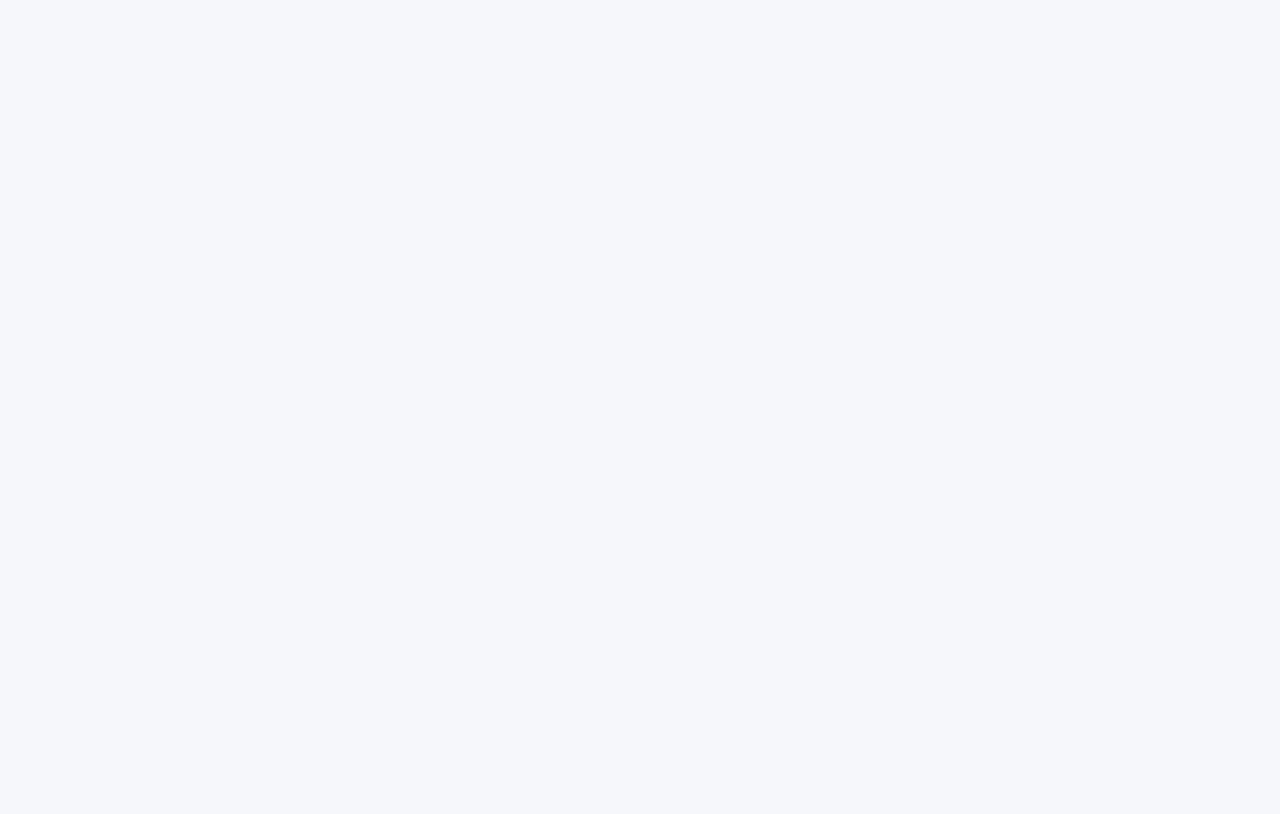
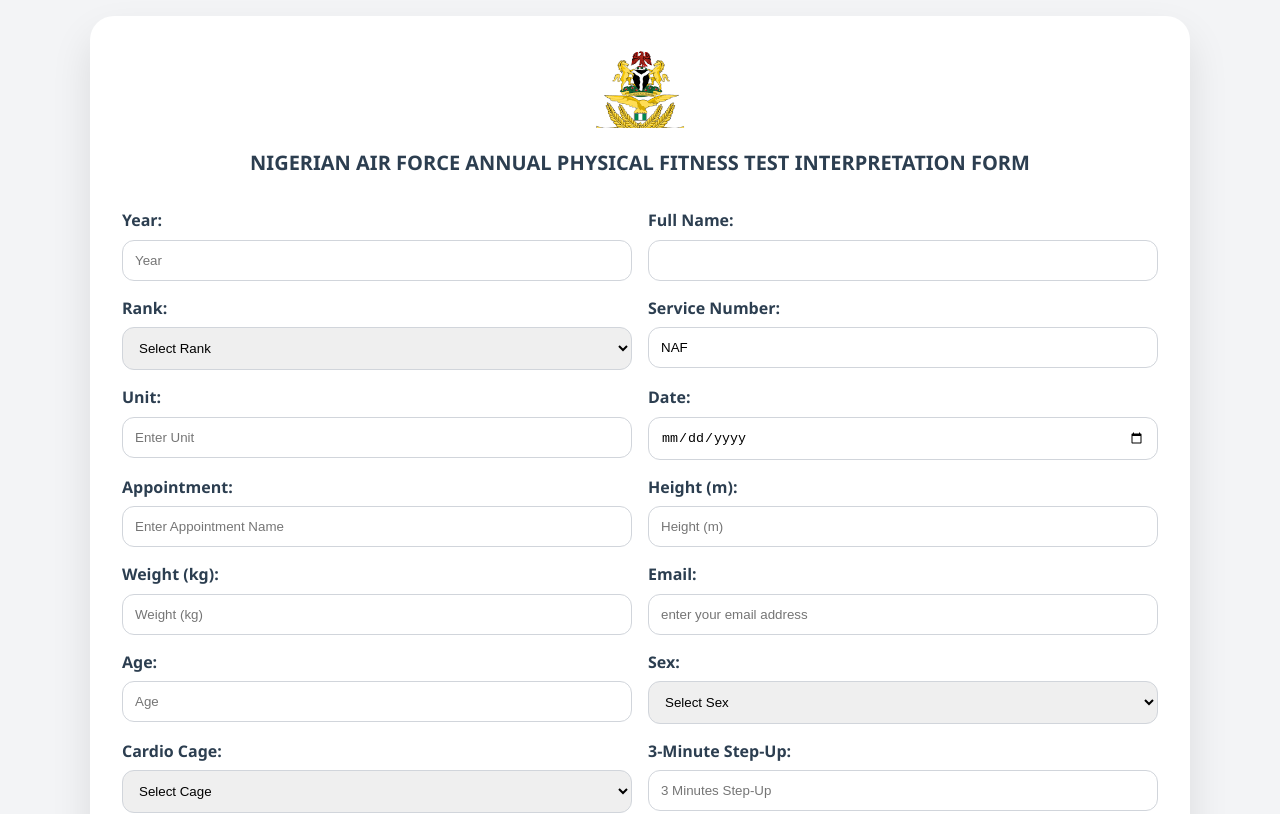
Before and after one commit to Savvydon/Naf-pft-sys, a React (Vite) app in the folder frontend/: page / in a window 1280 px wide. Shown: the top 814 px of the page. Built offline with nearby package versions, Linux system fonts and the light colour scheme.

Commit message:
Updated work

```diff
--- a/frontend/src/App.jsx
+++ b/frontend/src/App.jsx
@@ -1,67 +1,17 @@
-// import { BrowserRouter, Routes, Route } from "react-router-dom";
-// import PhysicalFitness from "./components/PhysicalFitness.jsx";
-// import Results from "./components/Results.jsx";
-
-// function App() {
-//   return (
-//     <BrowserRouter>
-//       <Routes>
-//         <Route path="/" element={<PhysicalFitness />} />
-//         <Route path="/PhysicalFitness" element={<PhysicalFitness />} />
-//         <Route path="/results" element={<Results />} />
-//       </Routes>
-//     </BrowserRouter>
-//   );
-// }
-
-// export default App;
-
-
-
-// import { Routes, Route } from "react-router-dom";
-// import PhysicalFitness from "./components/PhysicalFitness.jsx";
-// import Results from "./components/Results.jsx";
-
-// export default function App() {
-//   return (
-//     <Routes>
-//       <Route path="/" element={<PhysicalFitness />} />
-//       <Route path="/results" element={<Results />} />
-//     </Routes>
-//   );
-// }
-
-// // import { BrowserRouter, Routes, Route } from "react-router-dom";
-// // import PhysicalFitness from "./components/PhysicalFitness.jsx";
-// // import Results from "./components/Results.jsx";
-
-// // export default function App() {
-// //   return (
-// //     <BrowserRouter basename="/PhysicalFitness">
-// //       <Routes>
-// //         <Route path="/" element={<PhysicalFitness />} />
-// //         <Route path="/results" element={<Results />} />
-// //       </Routes>
-// //     </BrowserRouter>
-// //   );
-// // }
-
-import { Routes, Route, Navigate } from "react-router-dom";
+import { BrowserRouter, Routes, Route } from "react-router-dom";
 import PhysicalFitness from "./components/PhysicalFitness.jsx";
 import Results from "./components/Results.jsx";
 
-export default function App() {
+function App() {
   return (
-    <Routes>
-      {/* Redirect root to /PhysicalFitness */}
-      <Route path="/" element={<Navigate to="/PhysicalFitness" replace />} />
-
-      {/* Main pages */}
-      <Route path="/PhysicalFitness" element={<PhysicalFitness />} />
-      <Route path="/PhysicalFitness/results" element={<Results />} />
-
-      {/* Catch-all: redirect any unknown routes to home */}
-      <Route path="*" element={<Navigate to="/PhysicalFitness" replace />} />
-    </Routes>
+    <BrowserRouter>
+      <Routes>
+        <Route path="/" element={<PhysicalFitness />} />
+        <Route path="/PhysicalFitness" element={<PhysicalFitness />} />
+        <Route path="/results" element={<Results />} />
+      </Routes>
+    </BrowserRouter>
   );
 }
+
+export default App;
--- a/frontend/src/main.jsx
+++ b/frontend/src/main.jsx
@@ -1,28 +1,9 @@
-// import React from "react";
-// import ReactDOM from "react-dom/client";
-// import { BrowserRouter } from "react-router-dom";
-// import App from "./App";
-
-// ReactDOM.createRoot(document.getElementById("root")).render(
-//   <React.StrictMode>
-//     <BrowserRouter basename="/PhysicalFitness">
-//       <App />
-//     </BrowserRouter>
-//   </React.StrictMode>
-// );
-
 import React from "react";
 import ReactDOM from "react-dom/client";
-import { BrowserRouter } from "react-router-dom";
 import App from "./App";
-
-// Set basename for production deployment
-const basename = "/PhysicalFitness";
 
 ReactDOM.createRoot(document.getElementById("root")).render(
   <React.StrictMode>
-    <BrowserRouter basename={basename}>
-      <App />
-    </BrowserRouter>
-  </React.StrictMode>
+    <App />
+  </React.StrictMode>,
 );
```
